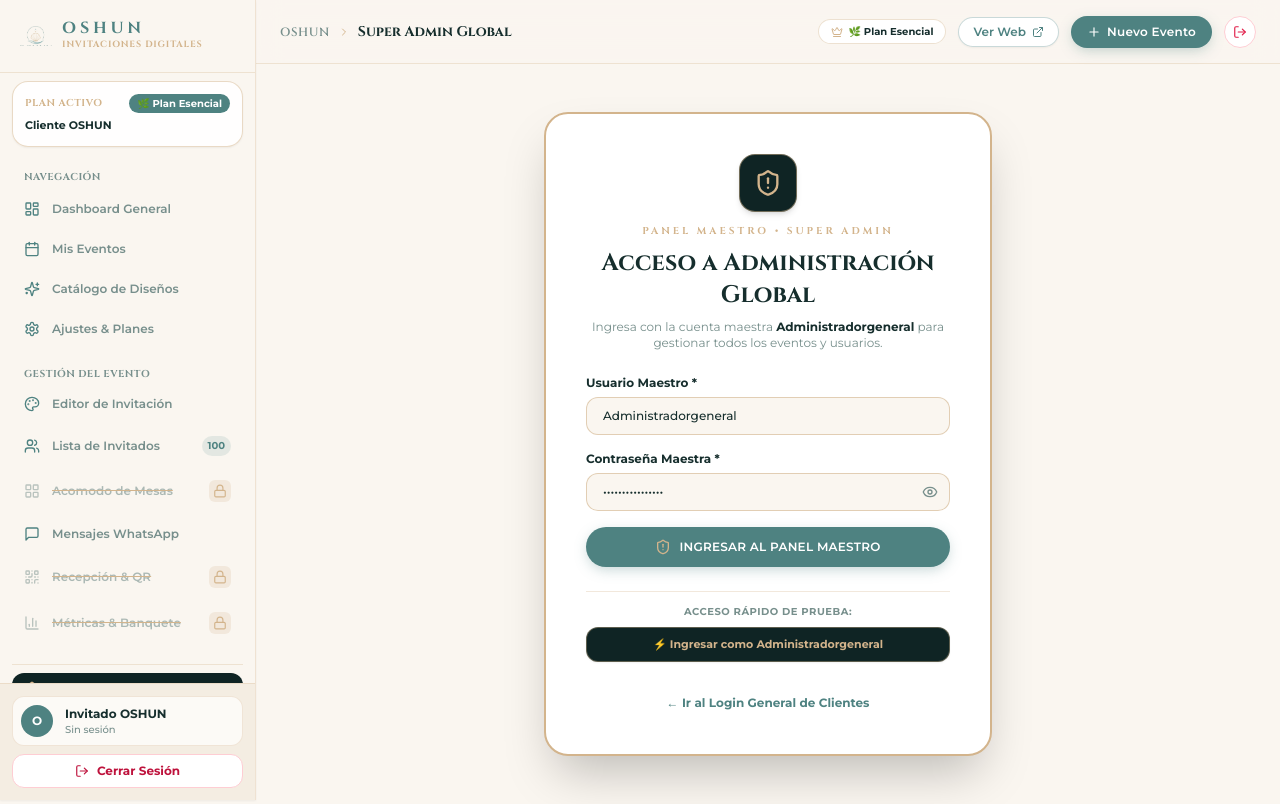
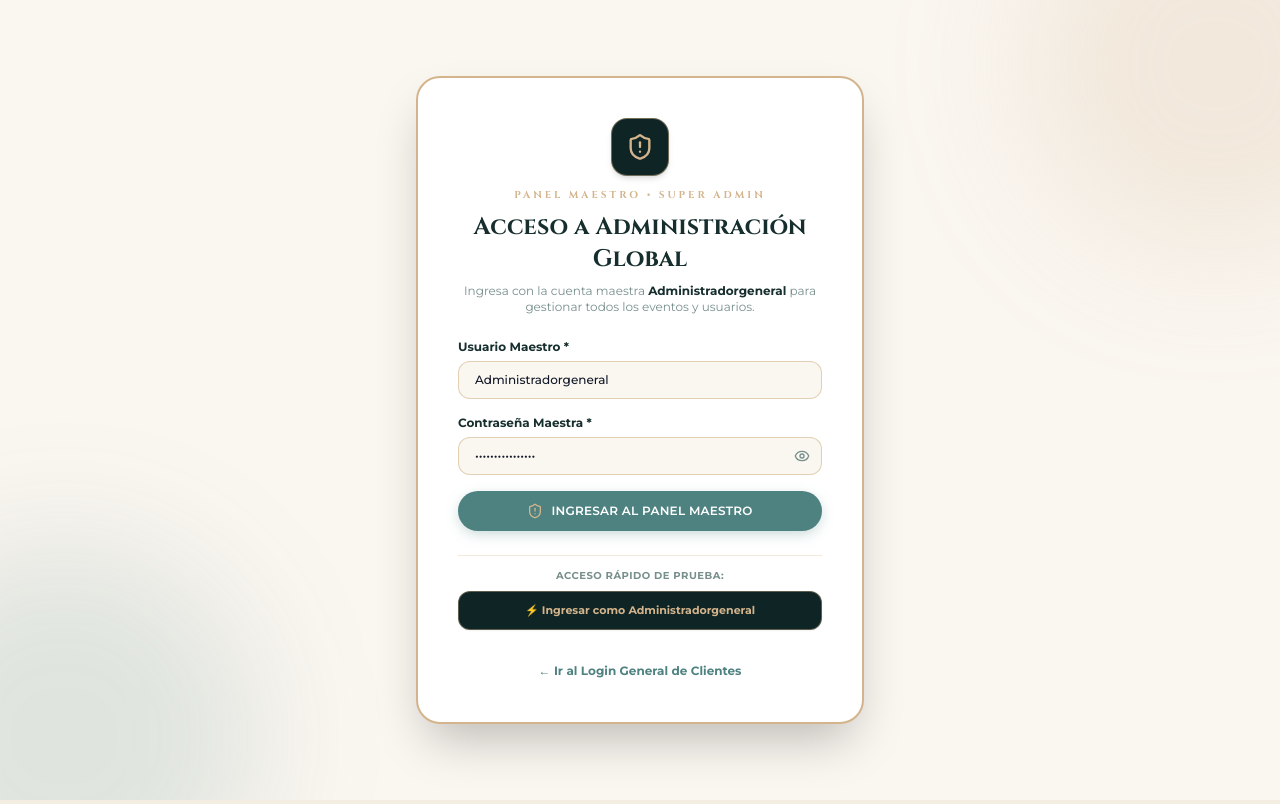
Before and after one commit to jannetrangel-wq/Oshun, a Next.js app: page /admin in a window 1280 px wide. Built offline with nearby package versions, Linux system fonts and the light colour scheme; a web font is replaced by a local one.

Commit message:
Fix: simplificacion de ruta /admin a carpeta fisica

```diff
--- a/src/app/(dashboard)/layout.tsx
+++ b/src/app/(dashboard)/layout.tsx
@@ -21,12 +21,6 @@ export default function DashboardLayout({
 
   useEffect(() => {
     const user = InvitaStore.getUser();
-
-    // Si la ruta es /admin, permitimos que admin/page.tsx maneje su propia vista de login maestro
-    if (pathname === '/admin' || pathname.startsWith('/admin')) {
-      setIsAuthorized(true);
-      return;
-    }
 
     if (!user) {
       setIsAuthorized(false);
--- a/src/app/(dashboard)/admin/page.tsx
+++ b/src/app/admin/page.tsx
@@ -4,6 +4,8 @@ import React, { useState, useEffect } from 'react';
 import Link from 'next/link';
 import { useRouter } from 'next/navigation';
 import OshunLogo from '@/components/ui/OshunLogo';
+import Sidebar from '@/components/ui/Sidebar';
+import Header from '@/components/ui/Header';
 import {
   ShieldAlert,
   Users,
@@ -36,6 +38,7 @@ export default function SuperAdminPage() {
   const router = useRouter();
   const [currentUser, setCurrentUser] = useState<User | null>(null);
   const [isCheckingAuth, setIsCheckingAuth] = useState(true);
+  const [sidebarOpen, setSidebarOpen] = useState(false);
 
   // Formulario de login maestro en caso de no tener sesión activa
   const [adminUsername, setAdminUsername] = useState('Administradorgeneral');
@@ -144,7 +147,7 @@ export default function SuperAdminPage() {
   // Vista de Carga Inicial
   if (isCheckingAuth) {
     return (
-      <div className="min-h-[60vh] flex flex-col items-center justify-center p-6 text-center space-y-4">
+      <div className="min-h-screen bg-[#FAF6F0] flex flex-col items-center justify-center p-6 text-center space-y-4">
         <OshunLogo variant="horizontal" size="md" />
         <p className="text-xs font-bold text-[#4E8281] uppercase tracking-widest font-cinzel animate-pulse">
           Verificando Credenciales de Administrador Maestro...
@@ -156,8 +159,12 @@ export default function SuperAdminPage() {
   // VISTA 1: FORMULARIO DE INICIO DE SESIÓN MAESTRO (Si NO hay sesión activa de Administrador General)
   if (!isMasterSessionActive) {
     return (
-      <div className="min-h-[80vh] flex items-center justify-center p-4">
-        <div className="max-w-md w-full rounded-3xl bg-white border-2 border-[#D3B48C] p-8 sm:p-10 shadow-2xl space-y-6 relative overflow-hidden animate-in zoom-in-95 duration-300">
+      <div className="min-h-screen bg-[#FAF6F0] flex items-center justify-center p-4 selection:bg-[#4E8281] selection:text-white relative overflow-hidden">
+        {/* Background Decorative Gradient Orbs */}
+        <div className="absolute -top-32 -right-32 w-96 h-96 bg-[#D3B48C]/20 rounded-full blur-3xl pointer-events-none" />
+        <div className="absolute -bottom-32 -left-32 w-96 h-96 bg-[#4E8281]/15 rounded-full blur-3xl pointer-events-none" />
+
+        <div className="max-w-md w-full rounded-3xl bg-white border-2 border-[#D3B48C] p-8 sm:p-10 shadow-2xl space-y-6 relative z-10 animate-in zoom-in-95 duration-300">
 
           {/* Header Card */}
           <div className="text-center space-y-2">
@@ -199,7 +206,7 @@ export default function SuperAdminPage() {
                   value={adminUsername}
                   onChange={(e) => setAdminUsername(e.target.value)}
                   placeholder="Administradorgeneral"
-                  className="w-full rounded-xl bg-[#FAF6F0] border border-[#D3B48C]/60 px-4 py-2.5 text-xs text-[#162E2D] font-medium outline-none focus:ring-2 focus:ring-[#4E8281]"
+                  className="w-full rounded-xl bg-[#FAF6F0] border border-[#D3B48C]/60 px-4 py-2.5 text-xs text-gray-900 font-medium placeholder:text-gray-500 outline-none focus:ring-2 focus:ring-[#4E8281]"
                 />
               </div>
             </div>
@@ -215,7 +222,7 @@ export default function SuperAdminPage() {
                   value={adminPassword}
                   onChange={(e) => setAdminPassword(e.target.value)}
                   placeholder="••••••••••••"
-                  className="w-full rounded-xl bg-[#FAF6F0] border border-[#D3B48C]/60 px-4 pr-10 py-2.5 text-xs text-[#162E2D] font-medium outline-none focus:ring-2 focus:ring-[#4E8281]"
+                  className="w-full rounded-xl bg-[#FAF6F0] border border-[#D3B48C]/60 px-4 pr-10 py-2.5 text-xs text-gray-900 font-medium placeholder:text-gray-500 outline-none focus:ring-2 focus:ring-[#4E8281]"
                 />
                 <button
                   type="button"
@@ -251,7 +258,7 @@ export default function SuperAdminPage() {
             <button
               type="button"
               onClick={handleQuickMasterLogin}
-              className="w-full py-2 px-3 rounded-xl bg-[#0F2424] hover:bg-[#1A3838] text-[#D3B48C] text-[11px] font-bold border border-[#D3B48C]/40 flex items-center justify-center gap-2 transition-all shadow-sm"
+              className="w-full py-2.5 px-3 rounded-xl bg-[#0F2424] hover:bg-[#1A3838] text-[#D3B48C] text-[11px] font-bold border border-[#D3B48C]/40 flex items-center justify-center gap-2 transition-all shadow-sm"
             >
               <span>⚡ Ingresar como Administradorgeneral</span>
             </button>
@@ -279,7 +286,15 @@ export default function SuperAdminPage() {
   ];
 
   return (
-    <div className="space-y-8 animate-in fade-in duration-300">
+    <div className="flex min-h-screen bg-[#FAF6F0] text-[#162E2D]">
+      {/* Sidebar de navegación */}
+      <Sidebar isOpen={sidebarOpen} onClose={() => setSidebarOpen(false)} />
+
+      {/* Área Principal de Contenido */}
+      <div className="flex flex-1 flex-col overflow-x-hidden">
+        <Header onToggleSidebar={() => setSidebarOpen(!sidebarOpen)} />
+
+        <main className="flex-1 p-4 sm:p-6 lg:p-8 max-w-7xl w-full mx-auto space-y-8 animate-in fade-in duration-300">
           {/* Header del Panel Maestro */}
           <div className="flex flex-col sm:flex-row items-start sm:items-center justify-between gap-4 bg-white p-6 rounded-3xl border border-[#D3B48C]/50 shadow-sm">
             <div>
@@ -535,6 +550,8 @@ export default function SuperAdminPage() {
           ))}
         </div>
       </div>
+    </main>
+  </div>
 </div>
   );
 }
```
Also changed, not shown: src/middleware.ts (+0 -8 lines). Lines whose indentation alone changed are shown as unchanged.
